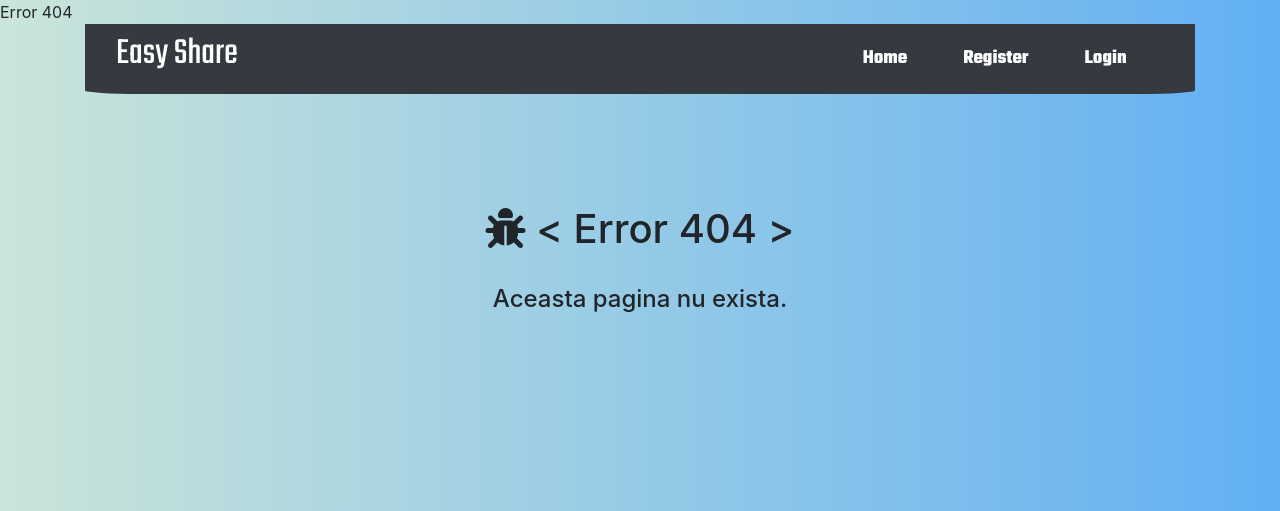
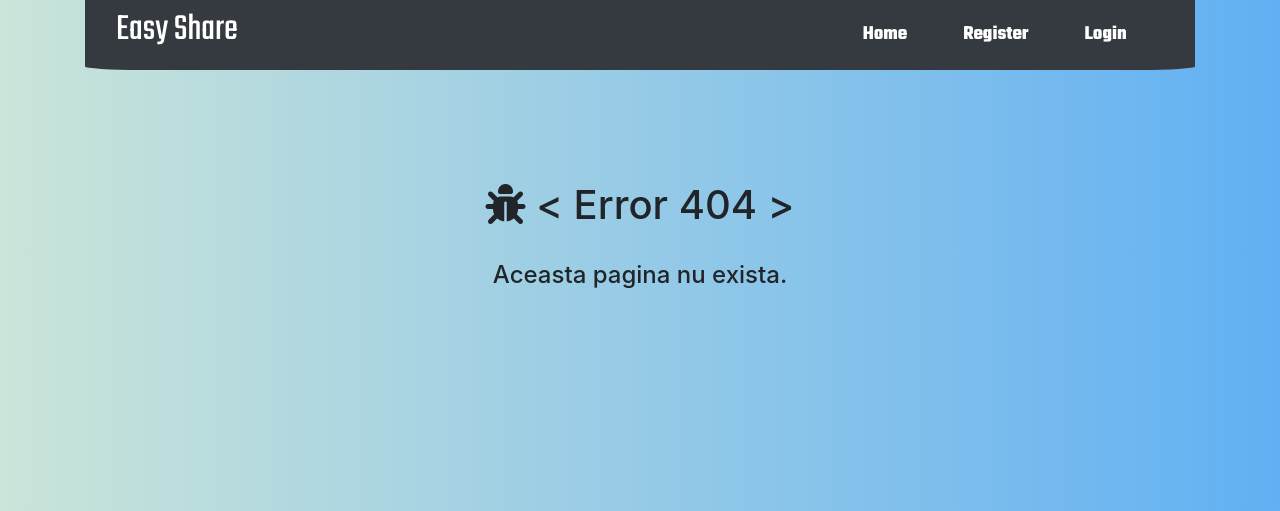
Before and after one commit to Elisei123/easyshare, a Django app: template templates/error_404.html in a window 1280 px wide. Shown: the top 511 px of the page. Run offline with Django 3.2, Linux system fonts and the light colour scheme; the template is opened without the code that fills it, so the values that code supplies are empty; some libraries are stand-ins or nearby versions.

Commit message:
little bug

```diff
--- a/templates/error_404.html
+++ b/templates/error_404.html
@@ -1,9 +1,6 @@
 {% extends 'base.html' %}
 
-
-{% block current_page %} ERROR 404 {% endblock current_page %}
-
-{% block title %} Error 404 {% endblock title %}
+{% block title %}<title>Error 404 </title> {% endblock title %}
 
 {% block content %}
 
--- a/templates/login.html
+++ b/templates/login.html
@@ -81,7 +81,9 @@
                 <input id="submit" type="submit" value="Login">
             </div>
         </form>
-        <div style="margin-top: 10px;"><span>You don't have account? Click </span><a href="/accounts/register/">here.</a>
+        <div style="margin-top: 10px;">
+            <span>You don't have account? Click </span>
+            <a href="/accounts/register/">here</a>.
         </div>
 
     </div>
```
Also changed, not shown: db.sqlite3.
